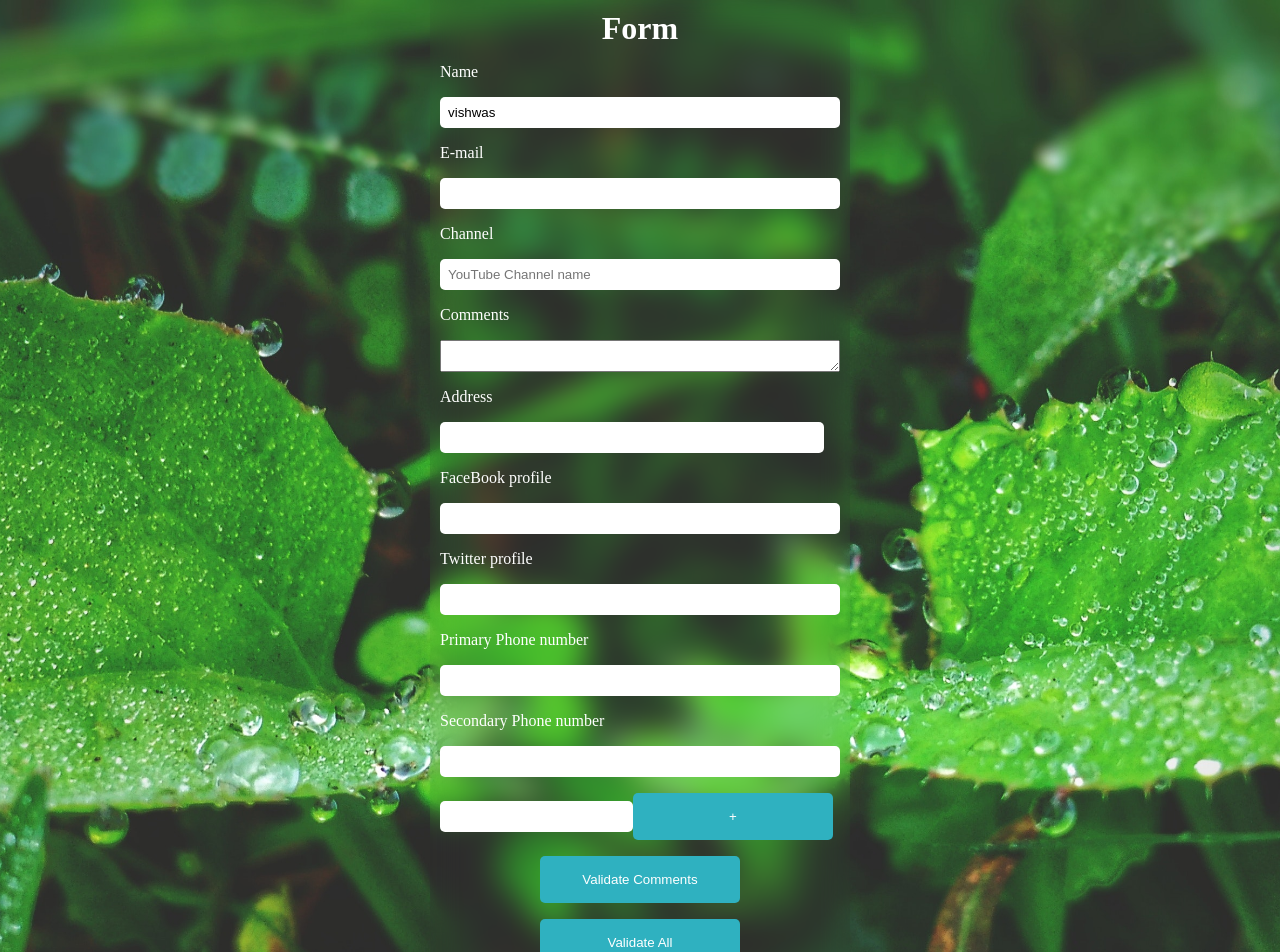
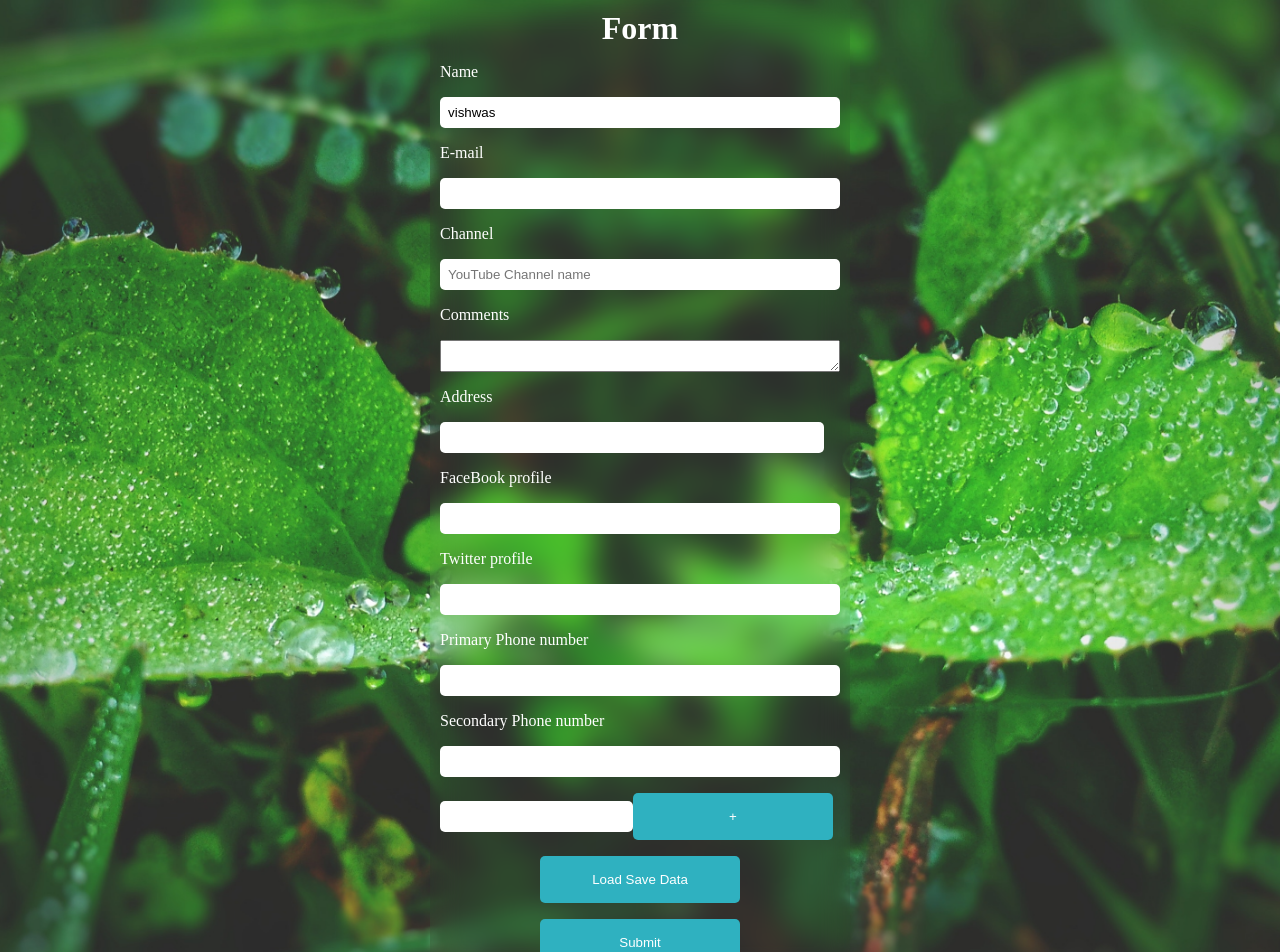
Before and after one commit to Alireza-hajizaki/Profissional-Form-With-Formik, a React (Create React App) app: page / in a window 1280 px wide. Shown: the top 952 px of the page. Built offline with nearby package versions, Linux system fonts and the light colour scheme.

Commit message:
saved Data & reset form

```diff
--- a/src/components/FormikForm.jsx
+++ b/src/components/FormikForm.jsx
@@ -1,3 +1,4 @@
+import { useState } from "react";
 import * as Yup from "yup";
 import {
   Formik,
@@ -23,10 +24,25 @@
   phNumbers: [""],
 };
 
+const savedValues = {
+  name: "vishwas",
+  email: "sh@yahoo.com",
+  channel: "mrbeast",
+  comments: "welcome to formik",
+  address: "esf,kh",
+  social: {
+    facebook: "",
+    twitter: "",
+  },
+  phoneNumbers: ["", ""],
+  phNumbers: [""],
+};
+
 const onSubmit = (values , onSubmitProps) => {
   console.log("Form Data :", values);
   console.log('Submit Props', onSubmitProps)
   onSubmitProps.setSubmitting(false);
+  onSubmitProps.resetForm()
 };
 
 const validationSchema = Yup.object({
@@ -44,11 +60,13 @@
 };
 
 const FormikForm = () => {
+  const [formValues, setFormValues] = useState(null);
   return (
     <Formik
-      initialValues={initialValues}
+      initialValues={formValues|| initialValues}
       validationSchema={validationSchema}
       onSubmit={onSubmit}
+      enableReinitialize
       // validateOnMount
     >
       {(formik) => {
@@ -159,7 +177,7 @@
                 </FieldArray>
               </div>
 
-              <button type="button" onClick={() => formik.validateField('comments')} >Validate Comments</button>
+              {/* <button type="button" onClick={() => formik.validateField('comments')} >Validate Comments</button>
               <button type="button" onClick={() => formik.validateForm()} >Validate All</button>
               <button type="button" onClick={() => formik.setFieldTouched('comments')} >Visit Comments</button>
               <button type="button" onClick={() => formik.setTouched({
@@ -167,9 +185,13 @@
                 email: true,
                 channel: true,
                 comments: true,
-              })} >Visit All</button>
+              })} >Visit All</button> */}
+              <button type="button" onClick={() => setFormValues(savedValues)} >Load Save Data</button>
               <button type="submit" disabled={!formik.isValid || formik.onSubmitProps}>Submit</button>
               {/* <button type="submit" disabled={!(formik.dirty && formik.isValid)}>Submit</button> */}
+
+              {/* second way reset form */}
+              {/* <button type="reset">Reset</button>  */}
             </Form>
           </section>
         );
```
